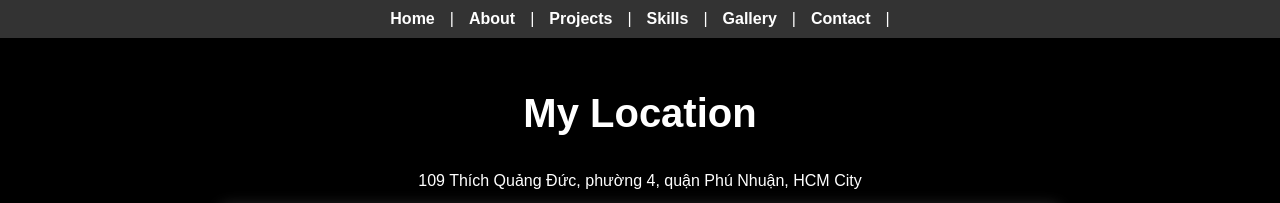
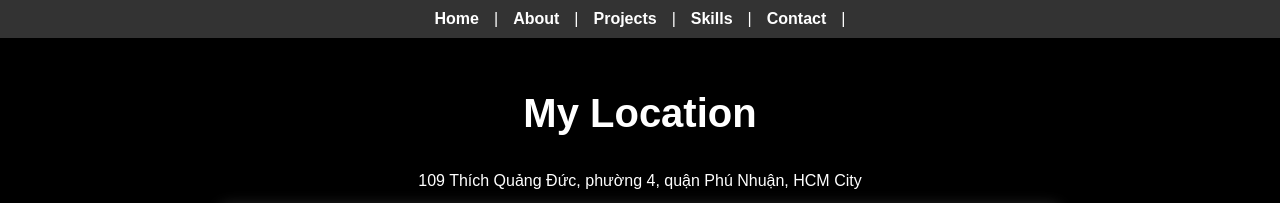
Before and after one commit to Kiluan2110/kiluan2110.github.io, a plain HTML site: page location.html in a window 1280 px wide. Shown: the top 203 px of the page. Drawn offline with Linux system fonts and the light colour scheme.

Commit message:
Update location.html

```diff
--- a/location.html
+++ b/location.html
@@ -11,7 +11,6 @@
       <a href="about.html">About</a> |
       <a href="projects.html">Projects</a> |
       <a href="skills.html">Skills</a> |
-      <a href="gallery.html">Gallery</a> |
       <a href="contact.html">Contact</a> |
     </ul>
   </nav>
```
